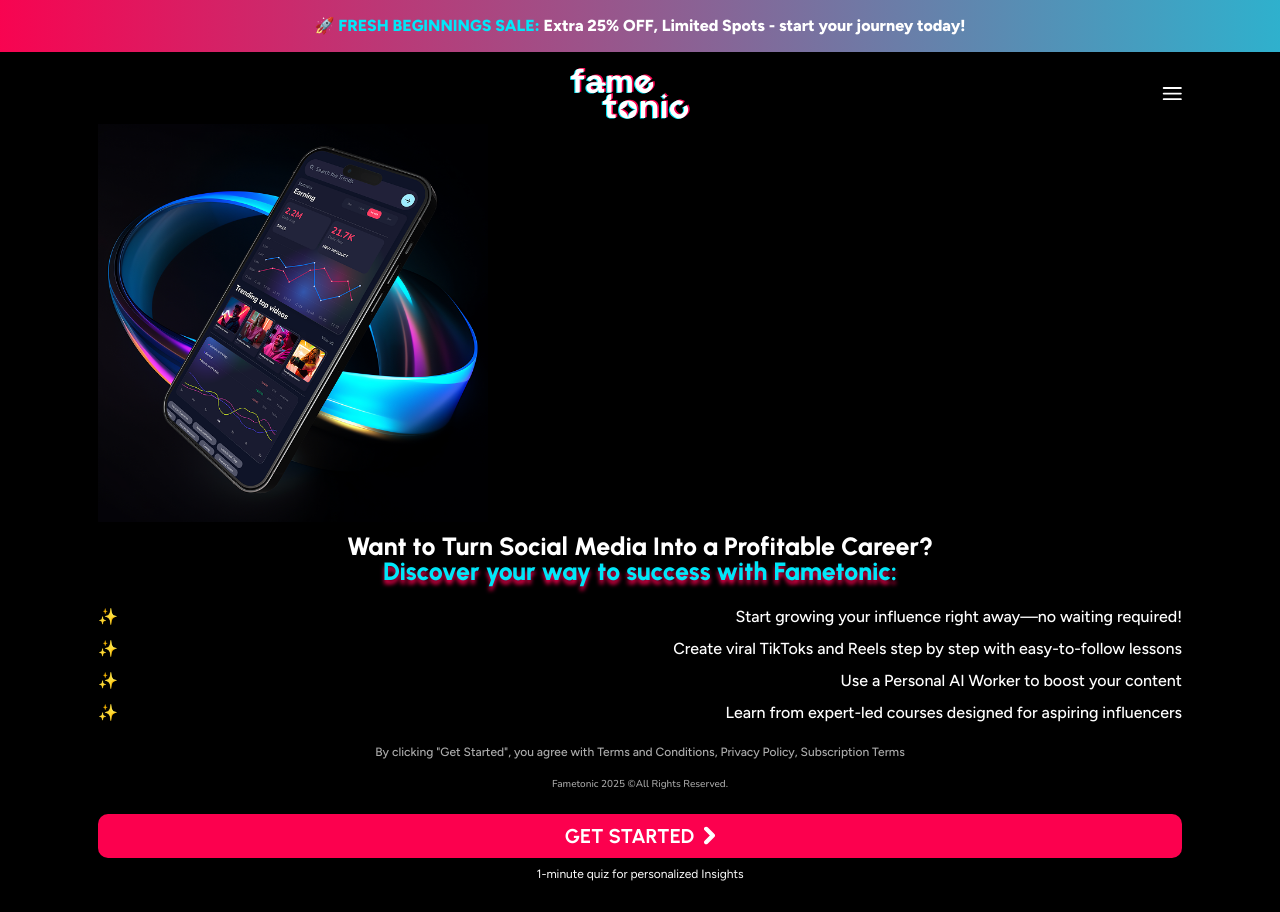
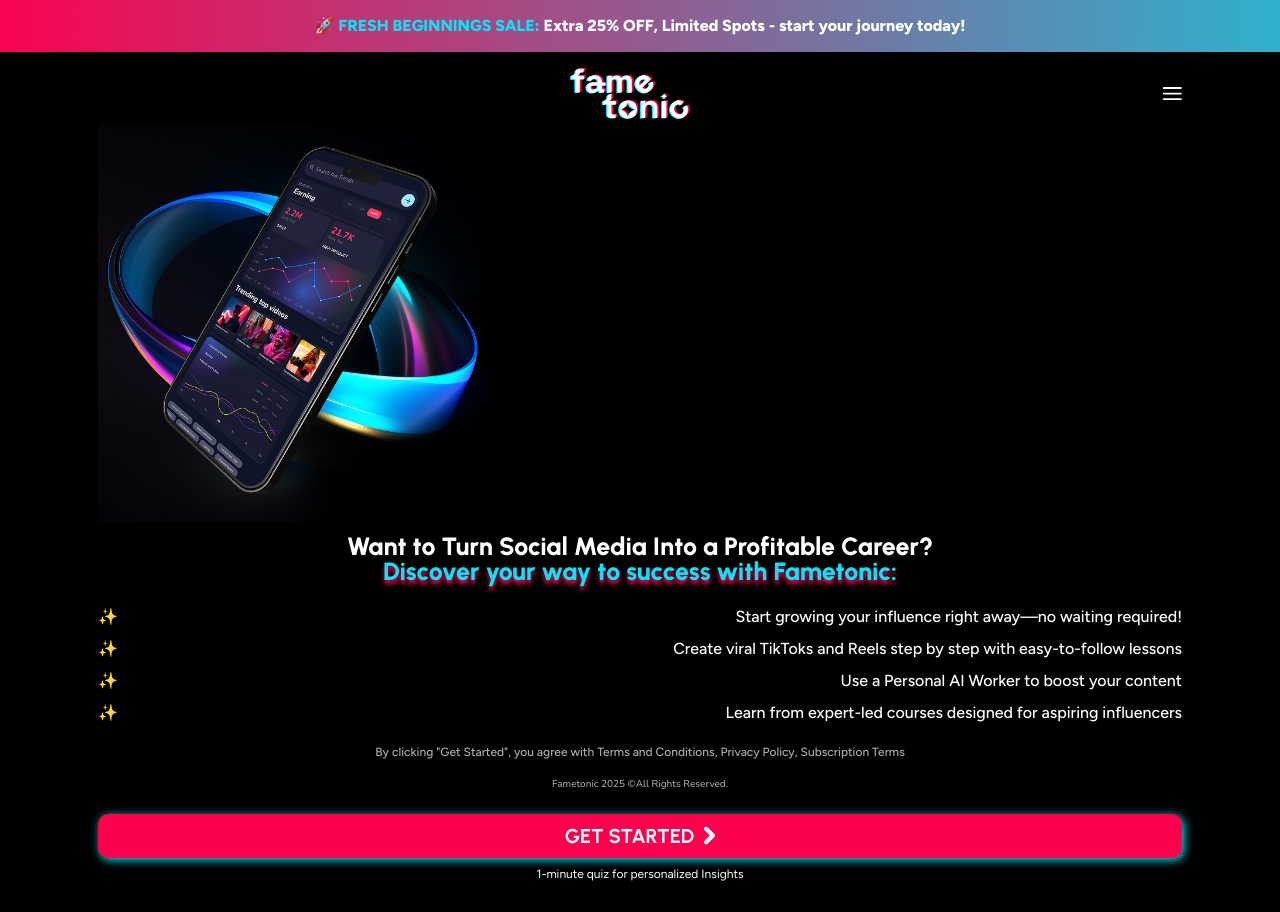
Before and after one commit to tanvir5230/netzet-project, a Next.js app: page / in a window 1280 px wide. Built offline with nearby package versions, Linux system fonts and the light colour scheme.

Commit message:
style: applied shadow on cta button

```diff
--- a/src/components/homepage/HeroSection/HeroContent/CTAButton.tsx
+++ b/src/components/homepage/HeroSection/HeroContent/CTAButton.tsx
@@ -9,7 +9,7 @@ const CTAButton: React.FC<CTAButtonProps> = ({ className, ...props }) => {
   return (
     <Button
       className={Utils.cn(
-        "bg-primary w-full rounded-[10px] flex gap-[10px] py-3",
+        "bg-primary w-full rounded-[10px] flex gap-[10px] shadow-[2px_2px_10px] shadow-secondary py-3",
         className
       )}
       {...props}
```
